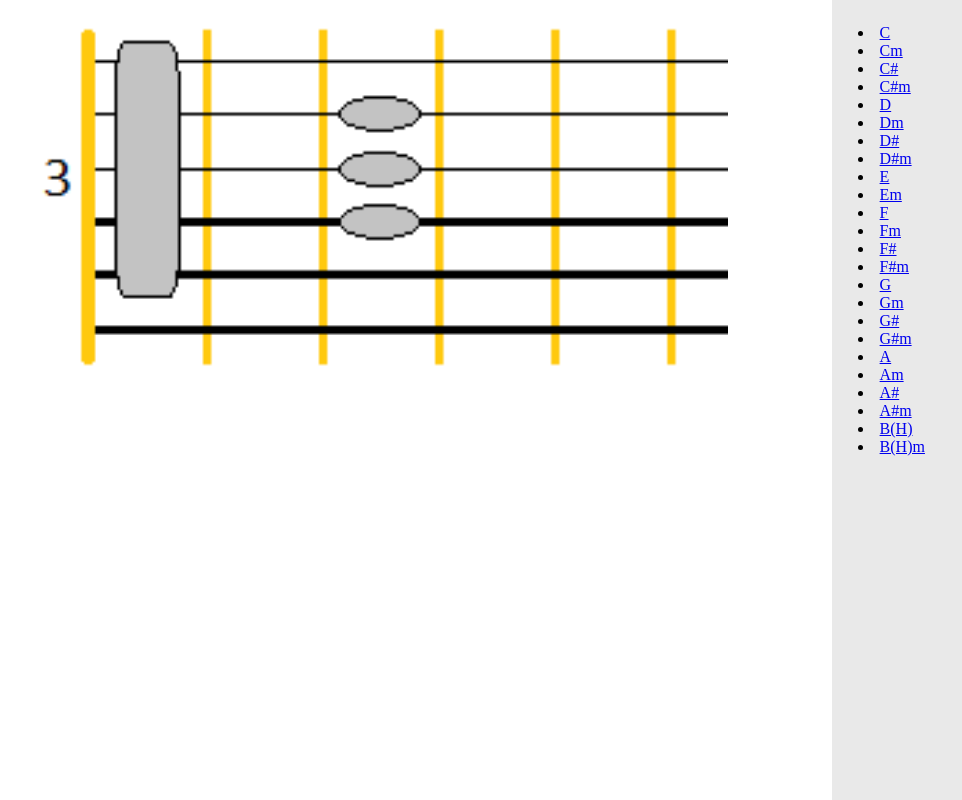
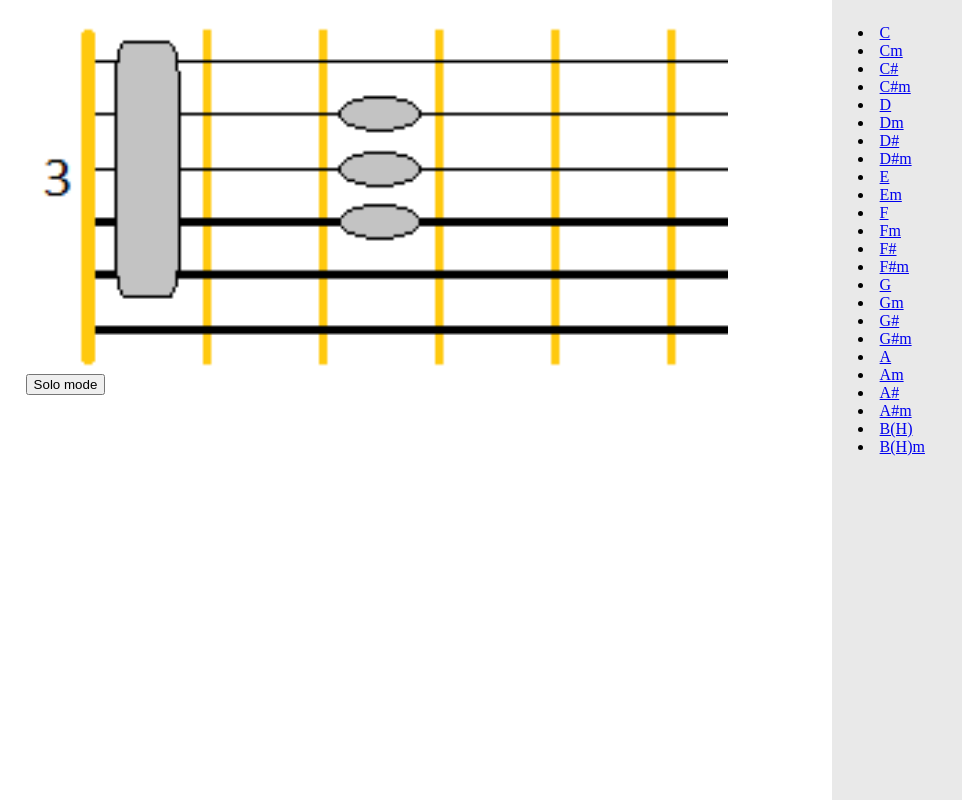
Before and after one commit to PI15b-PPSE/NikitaPoludennyy, a plain HTML site: page Index.html in a window 1280 px wide. Shown: the whole page, without its empty margins (0-962 px from the left). Drawn offline with Linux system fonts and the light colour scheme.

Commit message:
Solo mode evolution 1

```diff
--- a/Index.html
+++ b/Index.html
@@ -11,6 +11,7 @@
         <div id="middle">
             <section id="content">
 				<img name="pic" id="pic" src="Chords_pic\C.png" width="90%">
+				<input type="button" value="Solo mode" onClick='location.href="Solo.html"'>
             </section>
 
             <aside id="sidebar">
```
Also changed, not shown: Solo.html (+1 -0 lines).
